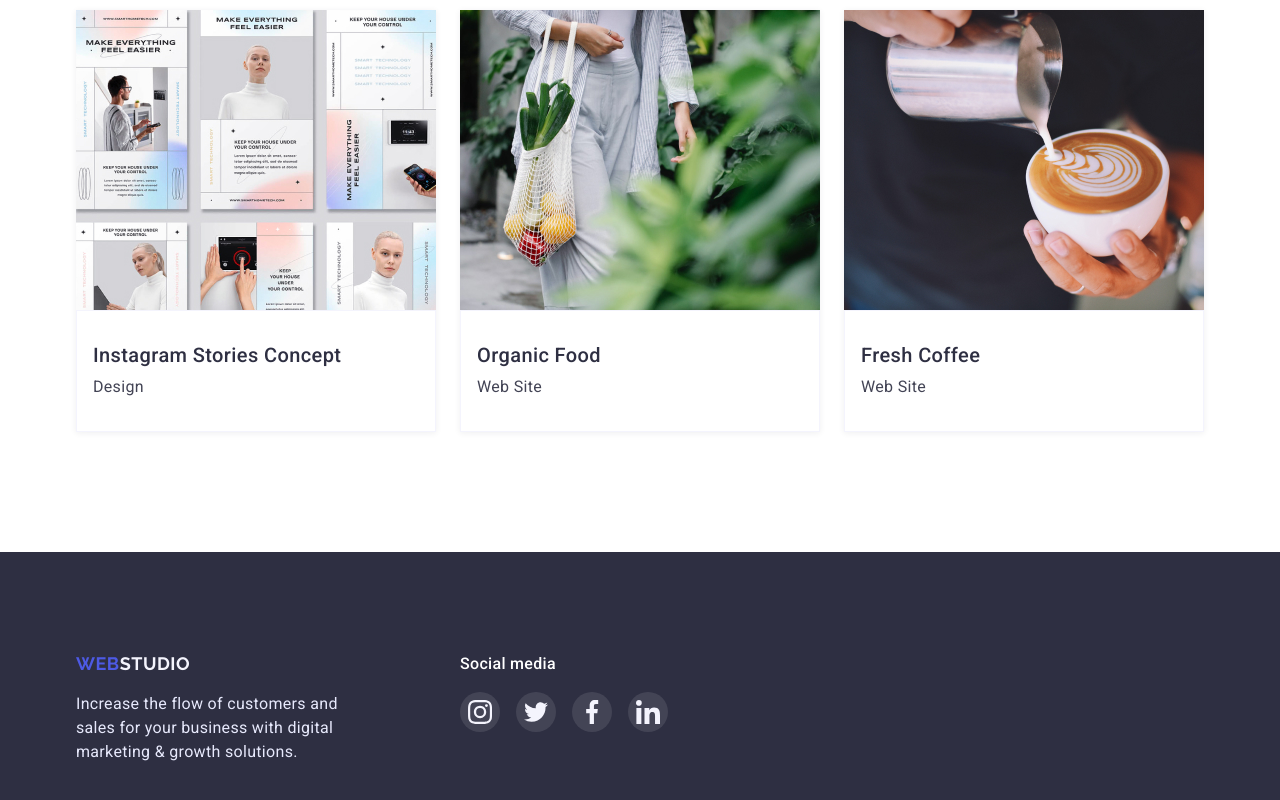
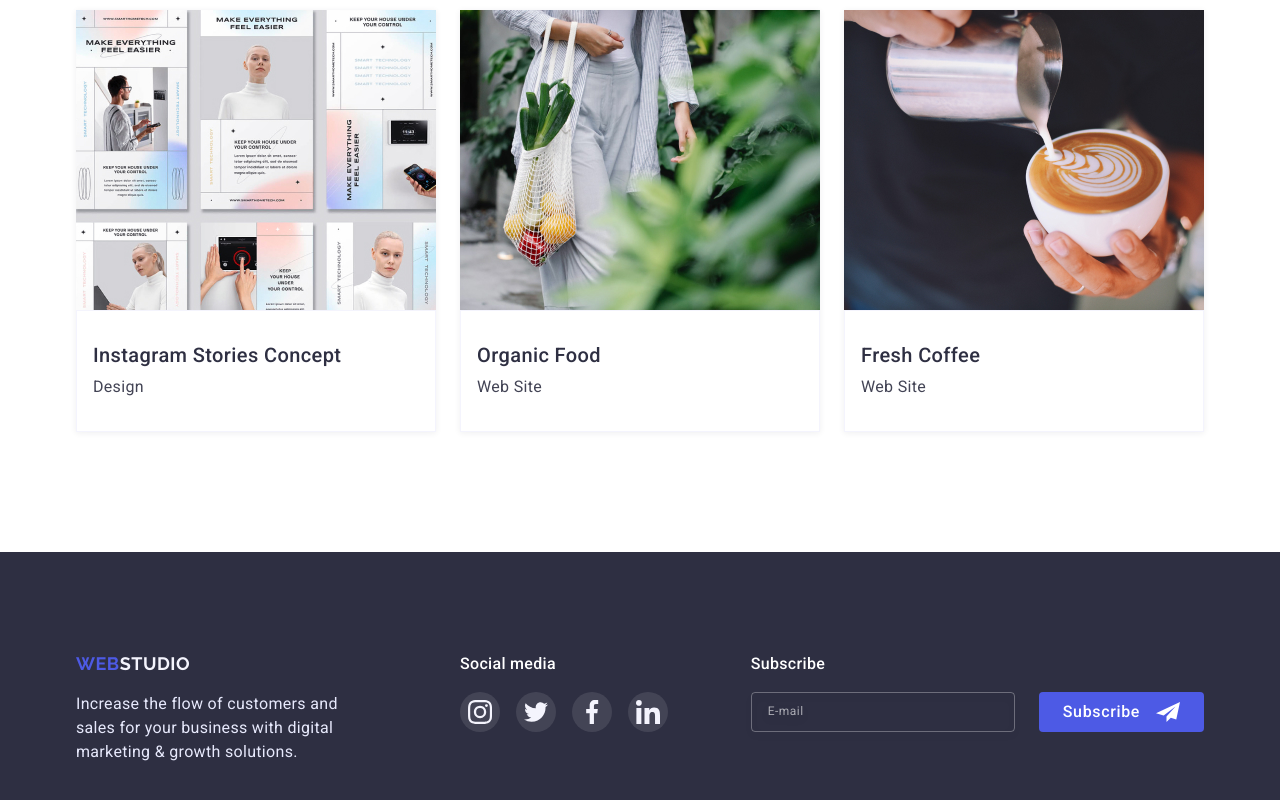
Before and after one commit to cutestsun/goit-markup-hw-06, a plain HTML site: page portfolio.html in a window 1280 px wide. Shown: the part 1220-2020 px from the top of the page. Drawn offline with nearby package versions, Linux system fonts and the light colour scheme.

Commit message:
fix minor changes in portfolio

```diff
--- a/portfolio.html
+++ b/portfolio.html
@@ -238,6 +238,8 @@
       </section>
     </main>
 
+    <!-- Footer -->
+
     <footer class="footer">
       <div class="container">
         <div class="footer-text">
@@ -280,6 +282,16 @@
             </li>
           </ul>
         </div>
+
+        <form class="footer-form">
+          <label class="footer-input-field">
+            <span class="footer-form-label"> Subscribe </span>
+            <div class="footer-input-button-wrapper">
+              <input class="footer-input" type="email" name="email" placeholder="E-mail" />
+              <button class="btn footer-form-btn" type="submit">Subscribe</button>
+            </div>
+          </label>
+        </form>
       </div>
     </footer>
   </body>
```
